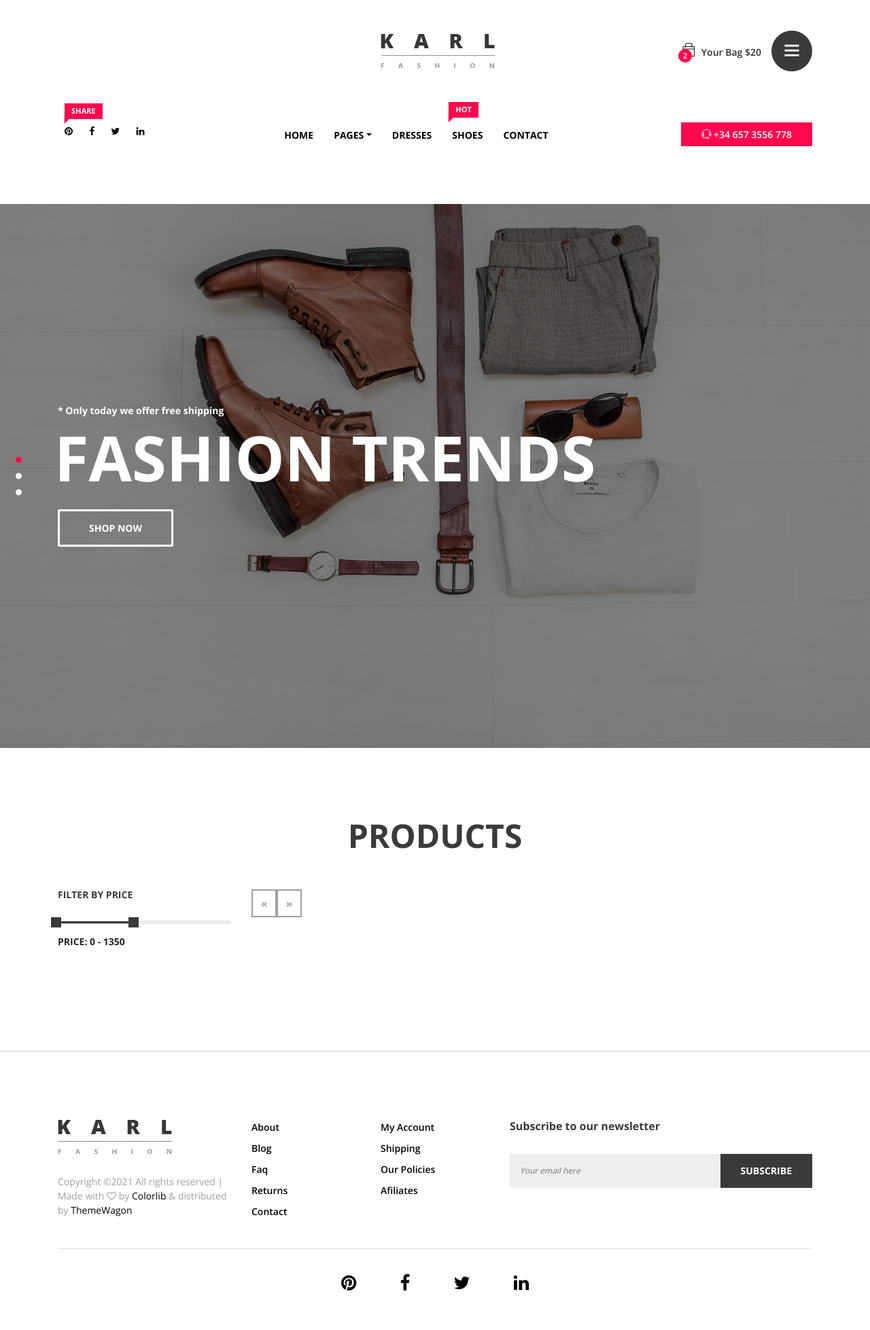
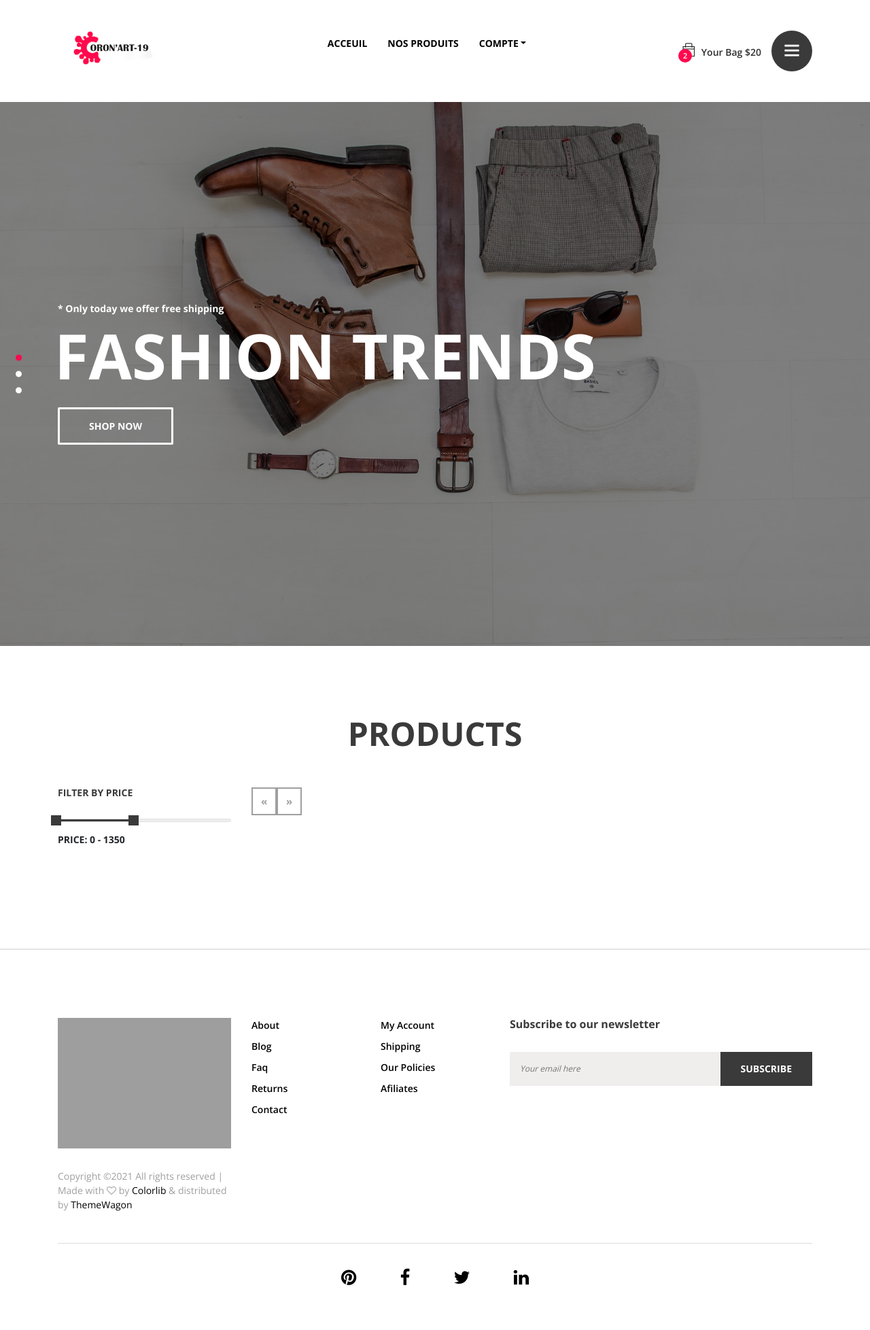
Before and after one commit to SkanderGasmi/P2A-CoronArt, a PHP site: page / in a window 1280 px wide. Shown: the whole page at 68% size. After the commit the page ends 1890 px from the top, so only its background shows below. Run offline with PHP 8.4, Linux system fonts and the light colour scheme; data that the repository does not hold is empty; some libraries are stand-ins or nearby versions; grey boxes are pictures that could not be loaded.

Commit message:
Header.php navigation + logo et favicon du projet respectant la charte graphique + cart + button menu parametres

```diff
--- a/Views/front/includes/header.php
+++ b/Views/front/includes/header.php
@@ -4,12 +4,36 @@
                 <div class="container h-100">
                     <div class="row h-100 align-items-center justify-content-end">
 
-                        <div class="col-12 col-lg-7">
+                    <div class="col-12 d-md-flex justify-content-between">
+                            <!-- Logo Area -->
+                            <div class="top_logo">
+                                    <a href="#"><img src="../../public/img/core-img/logo2.png" alt=""></a>
+                                </div>
+                            <!-- Menu Area -->
+                            <div class="main-menu-area">
+                                <nav class="navbar navbar-expand-lg align-items-start">
+
+                                    <button class="navbar-toggler" type="button" data-toggle="collapse" data-target="#karl-navbar" aria-controls="karl-navbar" aria-expanded="false" aria-label="Toggle navigation"><span class="navbar-toggler-icon"><i class="ti-menu"></i></span></button>
+
+                                    <div class="collapse navbar-collapse align-items-start collapse" id="karl-navbar">
+                                        <ul class="navbar-nav animated" id="nav">
+                                            <li class="nav-item active"><a class="nav-link" href="index.html">Acceuil</a></li>
+
+                                            <li class="nav-item"><a class="nav-link" href="#">Nos produits</a></li>
+                                            <li class="nav-item dropdown">
+                                                <a class="nav-link dropdown-toggle" href="#" id="karlDropdown" role="button" data-toggle="dropdown" aria-haspopup="true" aria-expanded="false">Compte</a>
+                                                <div class="dropdown-menu" aria-labelledby="karlDropdown">
+                                                    <a class="dropdown-item" href="index.html">Inscription / Connexion</a>
+                                                    <!-- faire 3 -->>
+                                                </div>
+                                            </li>
+
+                                        </ul>
+                                    </div>
+                                </nav>
+                            </div>
+
                             <div class="top_single_area d-flex align-items-center">
-                                <!-- Logo Area -->
-                                <div class="top_logo">
-                                    <a href="#"><img src="../../public/img/core-img/logo.png" alt=""></a>
-                                </div>
                                 <!-- Cart & Menu Area -->
                                 <div class="header-cart-menu d-flex align-items-center ml-auto">
                                     <!-- Cart Area -->
@@ -45,6 +69,8 @@
                                     </div>
                                 </div>
                             </div>
+
+
                         </div>
 
                     </div>
@@ -52,49 +78,5 @@
             </div>
 
             <!-- Top Header Area End -->
-            <div class="main_header_area">
-                <div class="container h-100">
-                    <div class="row h-100">
-                        <div class="col-12 d-md-flex justify-content-between">
-                            <!-- Header Social Area -->
-                            <div class="header-social-area">
-                                <a href="#"><span class="karl-level">Share</span> <i class="fa fa-pinterest" aria-hidden="true"></i></a>
-                                <a href="#"><i class="fa fa-facebook" aria-hidden="true"></i></a>
-                                <a href="#"><i class="fa fa-twitter" aria-hidden="true"></i></a>
-                                <a href="#"><i class="fa fa-linkedin" aria-hidden="true"></i></a>
-                            </div>
-                            <!-- Menu Area -->
-                            <div class="main-menu-area">
-                                <nav class="navbar navbar-expand-lg align-items-start">
 
-                                    <button class="navbar-toggler" type="button" data-toggle="collapse" data-target="#karl-navbar" aria-controls="karl-navbar" aria-expanded="false" aria-label="Toggle navigation"><span class="navbar-toggler-icon"><i class="ti-menu"></i></span></button>
-
-                                    <div class="collapse navbar-collapse align-items-start collapse" id="karl-navbar">
-                                        <ul class="navbar-nav animated" id="nav">
-                                            <li class="nav-item active"><a class="nav-link" href="index.html">Home</a></li>
-                                            <li class="nav-item dropdown">
-                                                <a class="nav-link dropdown-toggle" href="#" id="karlDropdown" role="button" data-toggle="dropdown" aria-haspopup="true" aria-expanded="false">Pages</a>
-                                                <div class="dropdown-menu" aria-labelledby="karlDropdown">
-                                                    <a class="dropdown-item" href="index.html">Home</a>
-                                                    <a class="dropdown-item" href="shop.html">Shop</a>
-                                                    <a class="dropdown-item" href="product-details.html">Product Details</a>
-                                                    <a class="dropdown-item" href="cart.html">Cart</a>
-                                                    <a class="dropdown-item" href="checkout.html">Checkout</a>
-                                                </div>
-                                            </li>
-                                            <li class="nav-item"><a class="nav-link" href="#">Dresses</a></li>
-                                            <li class="nav-item"><a class="nav-link" href="#"><span class="karl-level">hot</span> Shoes</a></li>
-                                            <li class="nav-item"><a class="nav-link" href="#">Contact</a></li>
-                                        </ul>
-                                    </div>
-                                </nav>
-                            </div>
-                            <!-- Help Line -->
-                            <div class="help-line">
-                                <a href="tel:+346573556778"><i class="ti-headphone-alt"></i> +34 657 3556 778</a>
-                            </div>
-                        </div>
-                    </div>
-                </div>
-            </div>
         </header>
--- a/Views/front/index.php
+++ b/Views/front/index.php
@@ -12,7 +12,7 @@
     <title>CoronArt | Home</title>
 
     <!-- Favicon  -->
-    <link rel="icon" href="../../public/img/core-img/favicon.ico">
+    <link rel="icon" href="../../public/img/core-img/favicon2.ico">
 
     <!-- Core Style CSS -->
     <link rel="stylesheet" href="../../public/css/core-style.css">
@@ -21,7 +21,7 @@
     <!-- Responsive CSS -->
     <link href="../../public/css/responsive.css" rel="stylesheet">
 
-    <script src="https://ajax.googleapis.com/ajax/libs/jquery/2.2.0/jquery.min.js"></script>
+        <script src="https://ajax.googleapis.com/ajax/libs/jquery/2.2.0/jquery.min.js"></script>
 		<script src="https://code.jquery.com/ui/1.12.1/jquery-ui.js"></script>
         <script src="https://maxcdn.bootstrapcdn.com/bootstrap/3.3.6/js/bootstrap.min.js"></script>
 
```
Also changed, not shown: public/img/core-img/favicon.ico (deleted), public/img/core-img/favicon2.ico (added), public/img/core-img/logo.png (deleted), public/img/core-img/logo2.png (added).
